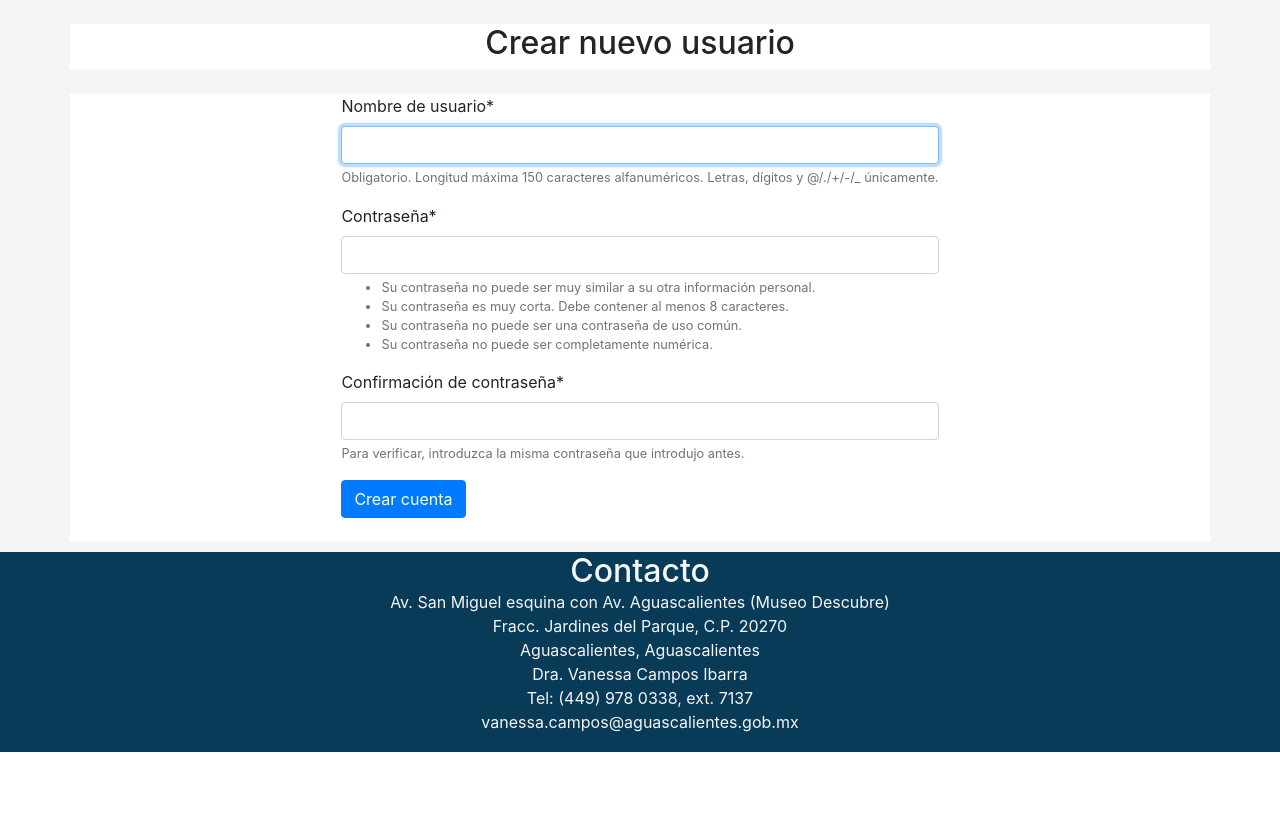
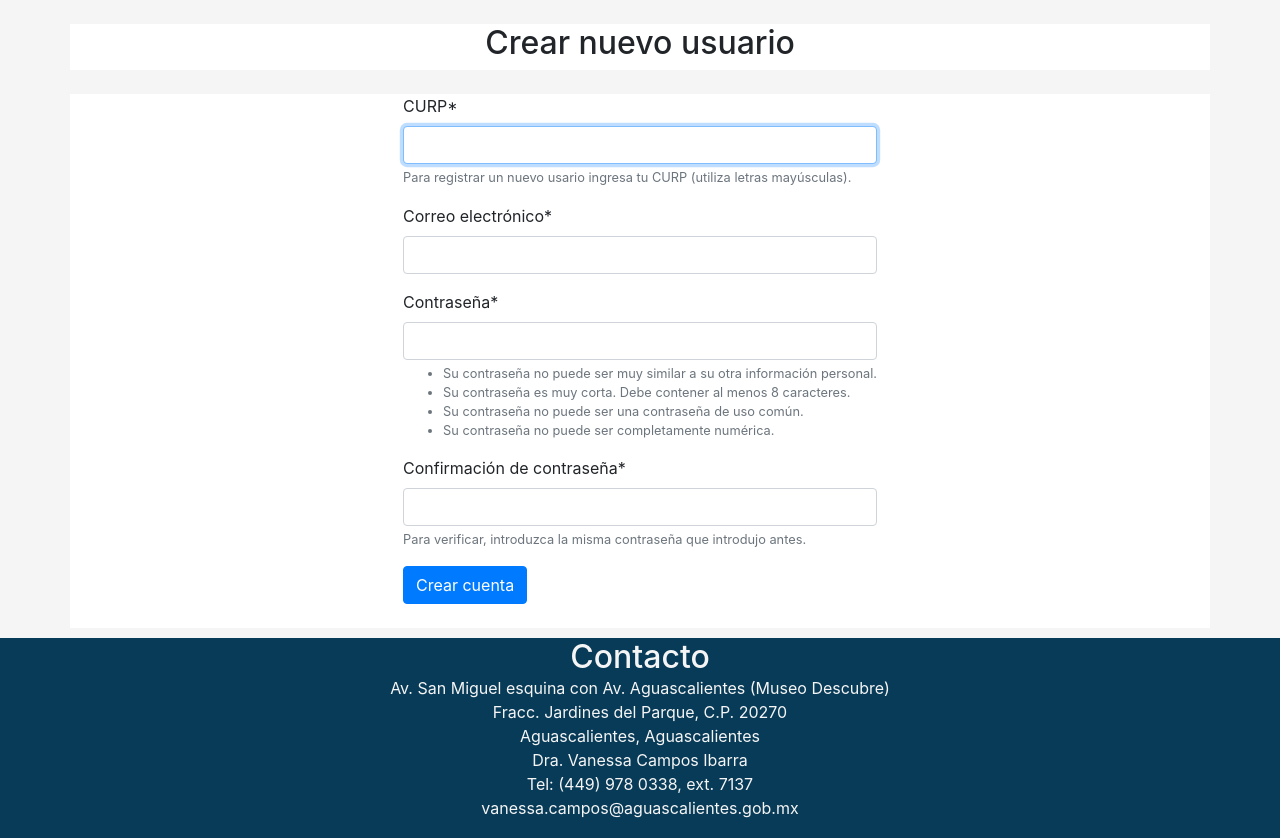
Before and after one commit to carlos7ags/scholarships-manager, a Django app: page /new-user/ in a window 1280 px wide. Shown: the part 71-909 px from the top of the page. Before the commit the page ends 823 px from the top, so only its background shows below. Run offline with Django 4.2, Linux system fonts and the light colour scheme; some libraries are stand-ins or nearby versions.

Commit message:
update account to curp

```diff
--- /dev/null
+++ b/accounts/forms.py
@@ -0,0 +1,36 @@
+from django.contrib.auth.forms import UserCreationForm
+from django.contrib.auth.models import User
+from django.core.validators import RegexValidator
+from django.forms import CharField, EmailField
+
+
+class UserCreationForm(UserCreationForm):
+    email = EmailField(label=("Correo electrónico"), required=True)
+    username = CharField(
+        label="CURP",
+        help_text="Para registrar un nuevo usario ingresa tu CURP (utiliza letras mayúsculas).",
+        max_length=18,
+        validators=[
+            RegexValidator(
+                regex=r"([A-z]{4}[0-9]{6}[HMhm]{1}[A-z]{5}[0-z]{1}[0-9]{1})",
+                message="Ingresa una CURP válida.",
+                code="invalid_curp",
+            ),
+            RegexValidator(
+                regex=r"^[A-Z0-9]*$",
+                message="Utiliza letras mayúsculas y números.",
+                code="invalid_curp",
+            ),
+        ],
+    )
+
+    class Meta:
+        model = User
+        fields = ("username", "email", "password1", "password2")
+
+    def save(self, commit=True):
+        user = super(UserCreationForm, self).save(commit=False)
+        user.email = self.cleaned_data["email"]
+        if commit:
+            user.save()
+        return user
--- a/accounts/views.py
+++ b/accounts/views.py
@@ -1,7 +1,7 @@
 from django.urls import reverse
 from django.views.generic import CreateView
 
-from django.contrib.auth.forms import UserCreationForm
+from accounts.forms import UserCreationForm
 
 from actions.utils import auto_assign_tasks_at_user_creation
 
```
Also changed, not shown: accounts/templates/login.html (+5 -5 lines), profile/models.py (+4 -15 lines).
